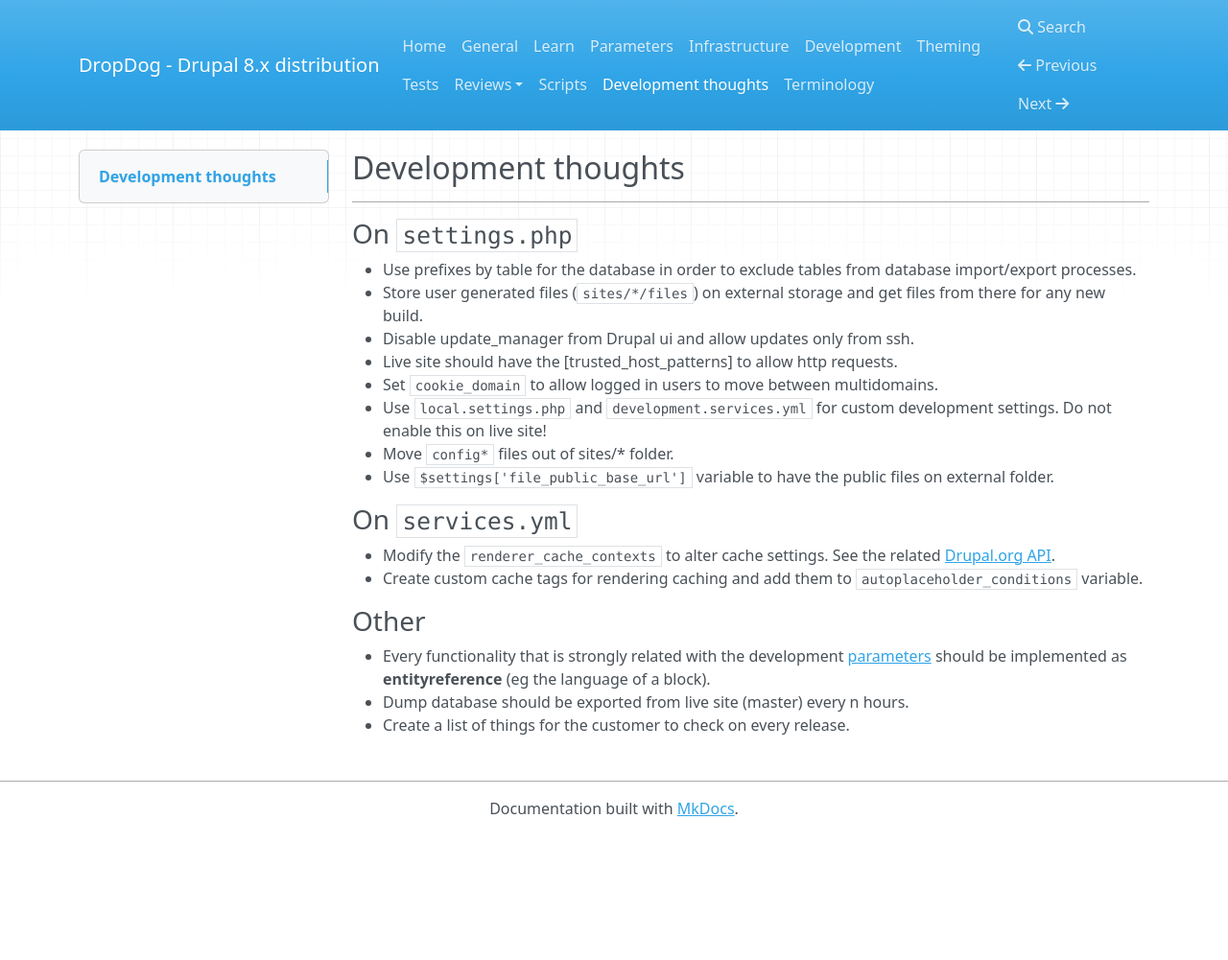
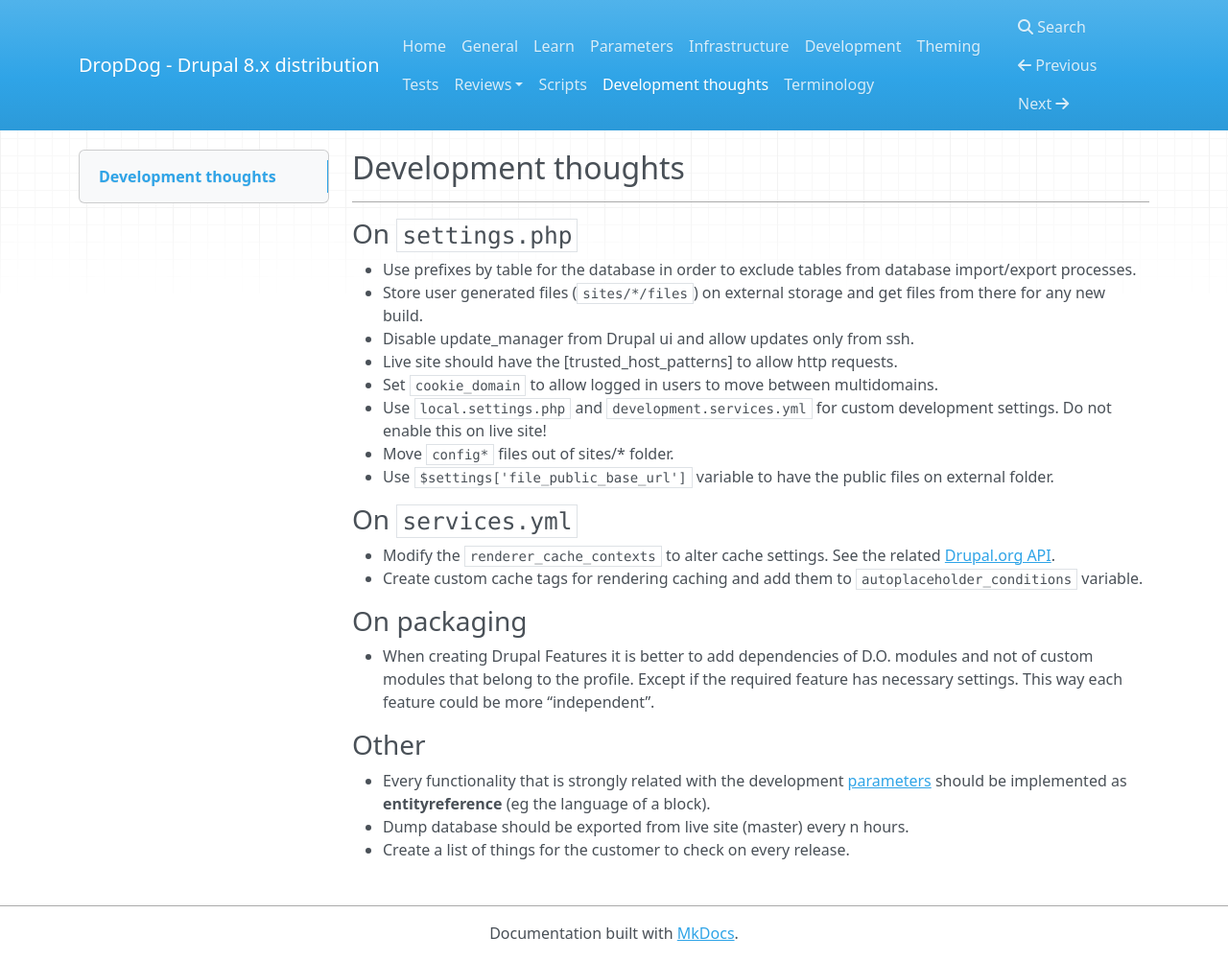
Before and after one commit to dropdog/docs, an MkDocs documentation site: the page built from docs/thoughts.md, in a window 1280 px wide and 1001 px high. Shown: the whole window at 96% size. Built offline with MkDocs 1.6.1, drawn with Linux system fonts in a browser that asks for light colours; nearby versions of some CDN libraries; old or Windows-style settings are respelled for this version of MkDocs.

Commit message:
DFeatures packaging proposal

````diff
--- a/docs/thoughts.md
+++ b/docs/thoughts.md
@@ -17,6 +17,10 @@
 - Modify the ```renderer_cache_contexts``` to alter cache settings. See the related [Drupal.org API](https://www.drupal.org/developing/api/8/cache/contexts).
 - Create custom cache tags for rendering caching and add them to ```autoplaceholder_conditions``` variable.
 
+### On packaging
+
+ - When creating Drupal Features it is better to add dependencies of D.O. modules and not of custom modules that belong to the profile.
+ Except if the required feature has necessary settings. This way each feature could be more "independent".
 
 ### Other
 
````
